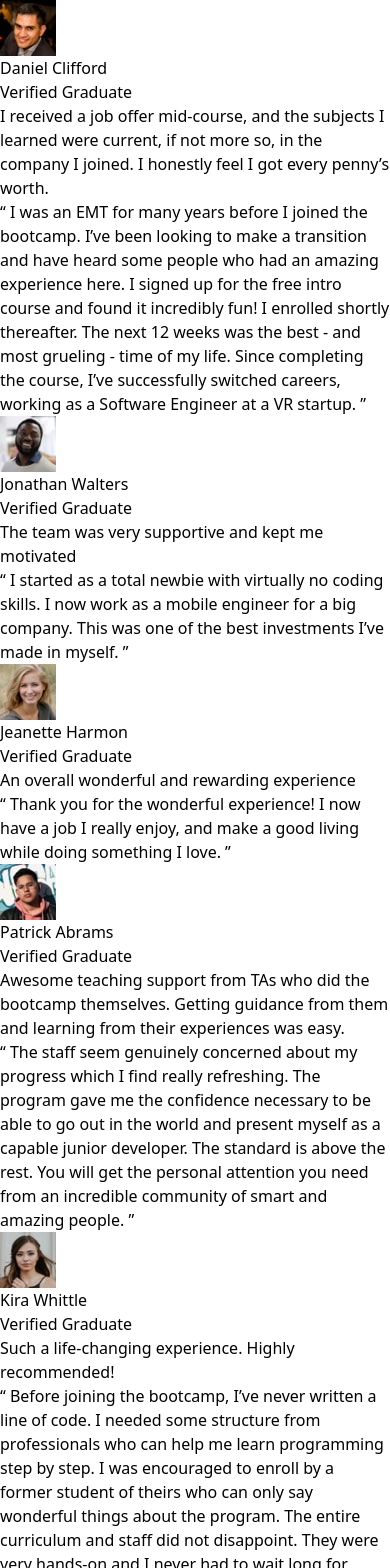
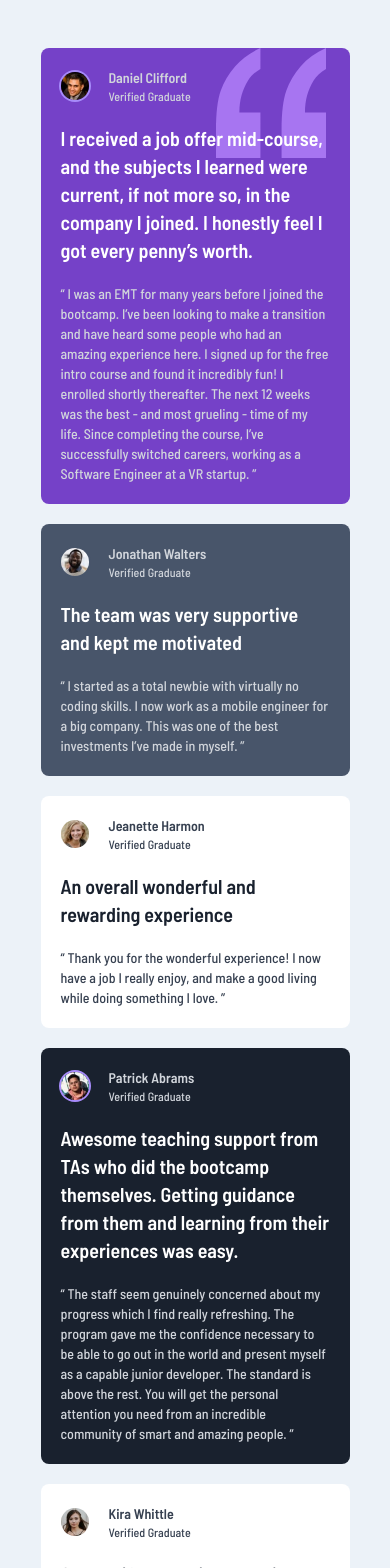
Before and after one commit to mkhantk/testimonials, a React (Vite) app: page / in a window 390 px wide. Shown: the top 1568 px of the page. Built offline with nearby package versions, Linux system fonts and the light colour scheme.

Commit message:
Add responsive to the layout

```diff
--- a/src/App.css
+++ b/src/App.css
@@ -0,0 +1,56 @@
+* {
+  @apply font-body
+}
+.card {
+  @apply bg-gray-400 p-5 rounded-lg grid gap-5
+}
+
+.profile {
+  @apply grid grid-flow-col justify-start gap-5 items-center
+}
+
+.profile img {
+  @apply rounded-full w-7
+}
+
+#daniel img, #patrick img {
+  @apply ring-2 ring-violet-400
+}
+
+.profile .name {
+  @apply text-sm font-semibold
+}
+
+#daniel > * ,
+#jonathan > * ,
+#patrick > *  {
+  @apply text-gray-300
+}
+
+#jeanette > *, #kira > * {
+  @apply text-gray-700
+}
+
+#daniel .subtext,
+#jonathan .subtext,
+#patrick .subtext {
+  @apply text-white text-xl font-bold
+}
+
+#jeanette .subtext, #kira .subtext {
+  @apply text-VeryDarkBlackishBlue text-xl font-bold
+}
+
+
+
+/* .subtext {
+  @apply text-xl font-bold
+} */
+
+p{
+  @apply text-sm text-opacity-70
+}
+
+.status {
+  @apply text-xs text-opacity-50
+}
--- a/src/App.jsx
+++ b/src/App.jsx
@@ -14,16 +14,19 @@ function App() {
   // const [count, setCount] = useState(0)
 
   return (
-    <>
-      <div>
-        <div>
+    <div className='bg-LightGrayishBlue flex flex-col justify-center items-center min-h-screen'>
+      <div className='container grid p-2 my-10 w-5/6 gap-5 md:grid-cols-4'>
+        <div id='daniel' className='card bg-ModerateViolet md:col-span-2 bg-[top_right_1.5rem] bg-no-repeat bg-[length:110px_110px]' style={{ backgroundImage: `url(${bgPattern})` }}>
           <div className='profile'>
             <img src={daniel} alt="daniel" />
-            <div className='name'>Daniel Clifford</div>
+            <div className='nameBox'>
+              <div className='name '>Daniel Clifford</div>
               <div className='status'>Verified Graduate</div>
             </div>
 
-          <div className='subtext'>I received a job offer mid-course, and the subjects I learned were current, if not more so,
+          </div>
+
+          <div className='subtext '>I received a job offer mid-course, and the subjects I learned were current, if not more so,
           in the company I joined. I honestly feel I got every penny’s worth.</div>
           <p>“ I was an EMT for many years before I joined the bootcamp. I’ve been looking to make a
         transition and have heard some people who had an amazing experience here. I signed up
@@ -32,23 +35,29 @@ function App() {
         the course, I’ve successfully switched careers, working as a Software Engineer at a VR startup. ”</p>
         </div>
 
-        <div>
+        <div id='jonathan' className='card bg-VeryDarkGrayishBlue'>
           <div className='profile'>
-            <img src={jonatian} alt="jonathan" />
+            <img src={jonatian} alt="jonathan" className='ring-2 ring-VeryDarkGrayishBlue'/>
+            <div className='nameBox'>
               <div className='name'>Jonathan Walters</div>
               <div className='status'>Verified Graduate</div>
             </div>
 
-          <div className='subtext'>The team was very supportive and kept me motivated</div>
+          </div>
+
+          <div className='subtext '>The team was very supportive and kept me motivated</div>
           <p>“ I started as a total newbie with virtually no coding skills. I now work as a mobile engineer
           for a big company. This was one of the best investments I’ve made in myself. ”</p>
         </div>
 
-        <div>
+        <div id='jeanette' className='card bg-WhitE'>
           <div className='profile'>
-            <img src={jeanette} alt="jeanette" />
+            <img src={jeanette} alt="jeanette" className='ring-2 ring-white'/>
+            <div className='nameBox'>
               <div className='name'>Jeanette Harmon</div>
               <div className='status'>Verified Graduate</div>
+            </div>
+
           </div>
 
           <div className='subtext'>An overall wonderful and rewarding experience</div>
@@ -56,11 +65,14 @@ function App() {
           while doing something I love. ”</p>
         </div>
 
-        <div>
+        <div id='patrick' className='card bg-VeryDarkBlackishBlue md:col-span-2'>
           <div className='profile'>
             <img src={patrick} alt="patrick" />
+            <div className='nameBox'>
               <div className='name'>Patrick Abrams</div>
-            <div className='status'>Verified Graduate</div>
+              <div  className='status'>Verified Graduate</div>
+
+            </div>
           </div>
 
           <div className='subtext'>Awesome teaching support from TAs who did the bootcamp themselves. Getting guidance from them and
@@ -71,11 +83,14 @@ function App() {
         an incredible community of smart and amazing people. ”</p>
         </div>
 
-        <div>
+        <div id='kira' className='card bg-WhitE md:col-start-4 md:row-start-1 md:row-span-2'>
           <div className='profile'>
-            <img src={kira} alt="kira" />
+            <img src={kira} alt="kira" className='ring-2 ring-white'/>
+            <div className='nameBox'>
               <div className='name'>Kira Whittle</div>
               <div className='status'>Verified Graduate</div>
+
+            </div>
           </div>
 
           <div className='subtext'>Such a life-changing experience. Highly recommended!</div>
@@ -94,9 +109,9 @@ function App() {
 
       <div className="attribution">
           Challenge by <a href="https://www.frontendmentor.io?ref=challenge" target="_blank">Frontend Mentor</a>.
-          Coded by <a href="#">Your Name Here</a>.
+          Coded by <a href="#">Min Khant Kyaw</a>.
       </div>
-    </>
+    </div>
   )
 }
 
```
Lines whose indentation alone changed are shown as unchanged.
